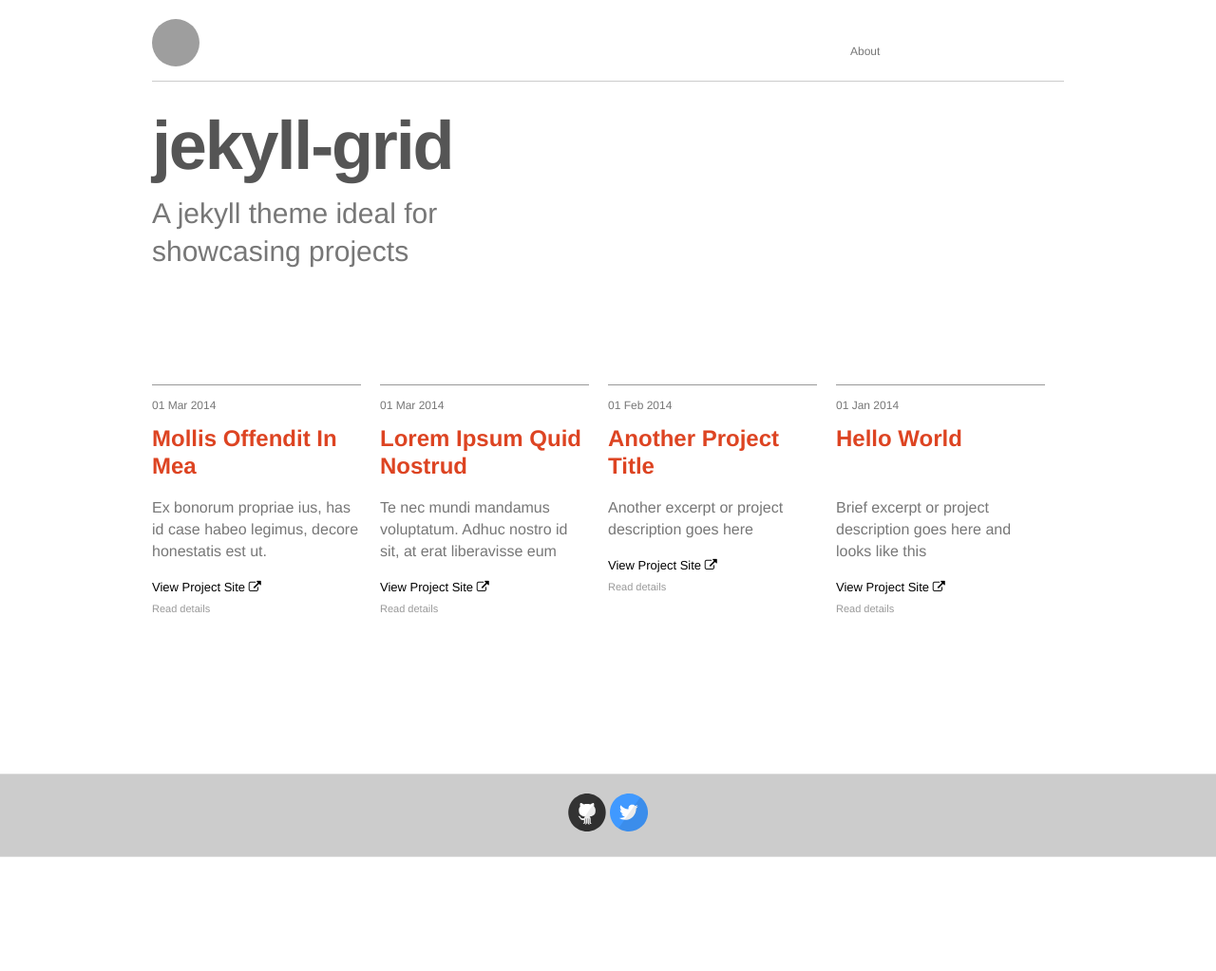
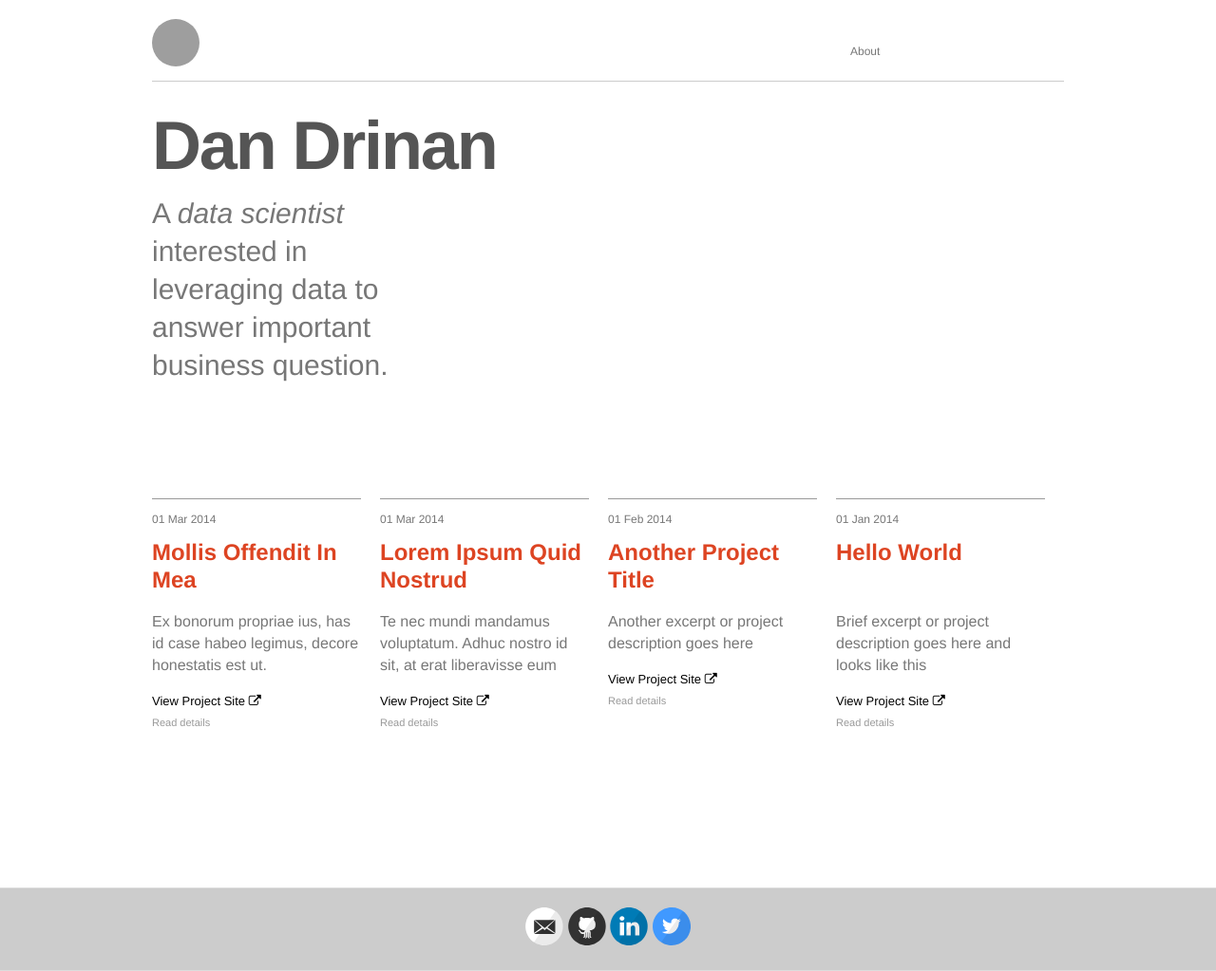
Before and after one commit to drinandan/drinandan.github.io, a Jekyll site: the page built from index.html, in a window 1280 px wide. Shown: the whole page at 95% size. Built offline with Jekyll 4.4.1, drawn with Linux system fonts in a browser that asks for light colours; nearby versions of some CDN libraries; before the commit the page ends 903 px from its top, so only the background shows below that; grey boxes are pictures that could not be loaded.

Commit message:
updating the text on the front page

```diff
--- a/_config.yml
+++ b/_config.yml
@@ -3,10 +3,10 @@
 #
 
 # Name of your site (displayed in the header)
-name: jekyll-grid
+name: Dan Drinan
 
 # Short bio or description (displayed in the header)
-description: A jekyll theme ideal for showcasing projects
+description: A <i>data scientist</i> interested in leveraging data to answer important business question.
 
 # URL of your avatar or profile pic (you could use your GitHub profile pic)
 #avatar: https://pbs.twimg.com/profile_images/1779775150/bitty-icon_bigger.gif
@@ -19,15 +19,15 @@ avatar: https://avatars1.githubusercontent.com/u/35349420?s=460&v=4
 # Includes an icon in the footer for each username you enter
 footer-links:
   dribbble:
-  email:
+  email: drinan.dan@gmail.com
   facebook:
   flickr:
-  github: femmebot
+  github: http://github.com/drinandan
   instagram:
-  linkedin:
+  linkedin: http://linkedin.com/in/dandrinan
   pinterest:
   rss: # just type anything here for a working RSS icon, make sure you set the "url" above!
-  twitter: femmebot
+  twitter: http://twitter.com/DrinanDan
   stackoverflow: # your stackoverflow profile, e.g. "users/50476/bart-kiers"
 
 # Your disqus shortname, entering this will enable commenting on posts
```
